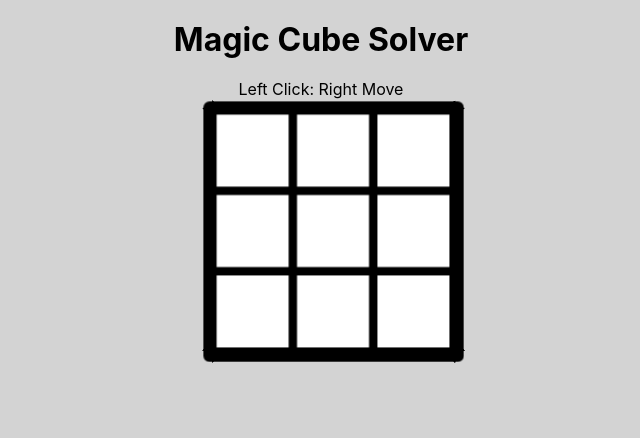
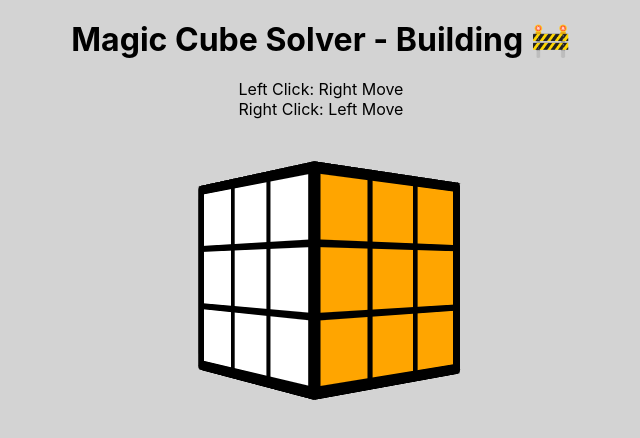
Before and after one commit to guitavano/magicCubeSolver, a React (Create React App) app: page / in a window 1280 px wide. Shown: the top 438 px of the page, without its empty margins (319-959 px from the left). Built offline with nearby package versions, Linux system fonts and the light colour scheme.

Commit message:
add building tag

```diff
--- a/src/App.css
+++ b/src/App.css
@@ -73,6 +73,7 @@ h1{
   width: 200px;
   height: 200px;
   perspective: 600px;
+  margin-top: 50px;
 }
 
 .cube{
@@ -81,6 +82,7 @@ h1{
   position: relative;
   transform-style: preserve-3d;
   transition: transform 1s;
+  transform: translateZ(-100px) rotateY( 310deg);
 }
 
 .side{
@@ -115,35 +117,35 @@ h1{
 .side.U{
   position: absolute;
   transform: rotateX( 90deg);
-  transform: rotateX( 90deg) translateZ(100px);
+  transform: rotateX( 90deg) translateZ(105px);
 }
 
 .side.L{
   position: absolute;
   transform: rotateY(-90deg);
-  transform: rotateY(-90deg) translateZ(100px);
+  transform: rotateY(-90deg) translateZ(105px);
 }
 
 .side.F{
   position: absolute;
   transform: rotateY(  0deg);
-  transform: rotateY(  0deg) translateZ(100px);
+  transform: rotateY(  0deg) translateZ(105px);
 }
 
 .side.R{
   position: absolute;
   transform: rotateY( 90deg);
-  transform: rotateY( 90deg) translateZ(100px);
+  transform: rotateY( 90deg) translateZ(105px);
 }
 
 .side.B{
   position: absolute;
   transform: rotateY(180deg);
-  transform: rotateY(180deg) translateZ(100px);
+  transform: rotateY(180deg) translateZ(105px);
 }
 
 .side.D{
   position: absolute;
   transform: rotateX(-90deg);
-  transform: rotateX(-90deg) translateZ(100px);
+  transform: rotateX(-90deg) translateZ(105px);
 }
--- a/src/App.js
+++ b/src/App.js
@@ -141,7 +141,7 @@ function App() {
 
   return (
     <div className="App">
-      <h1>Magic Cube Solver</h1>
+      <h1>Magic Cube Solver - Building 🚧</h1>
       <p>Left Click: Right Move</p>
       <p>Right Click: Left Move</p>
       <div className='cube-container'>
```
